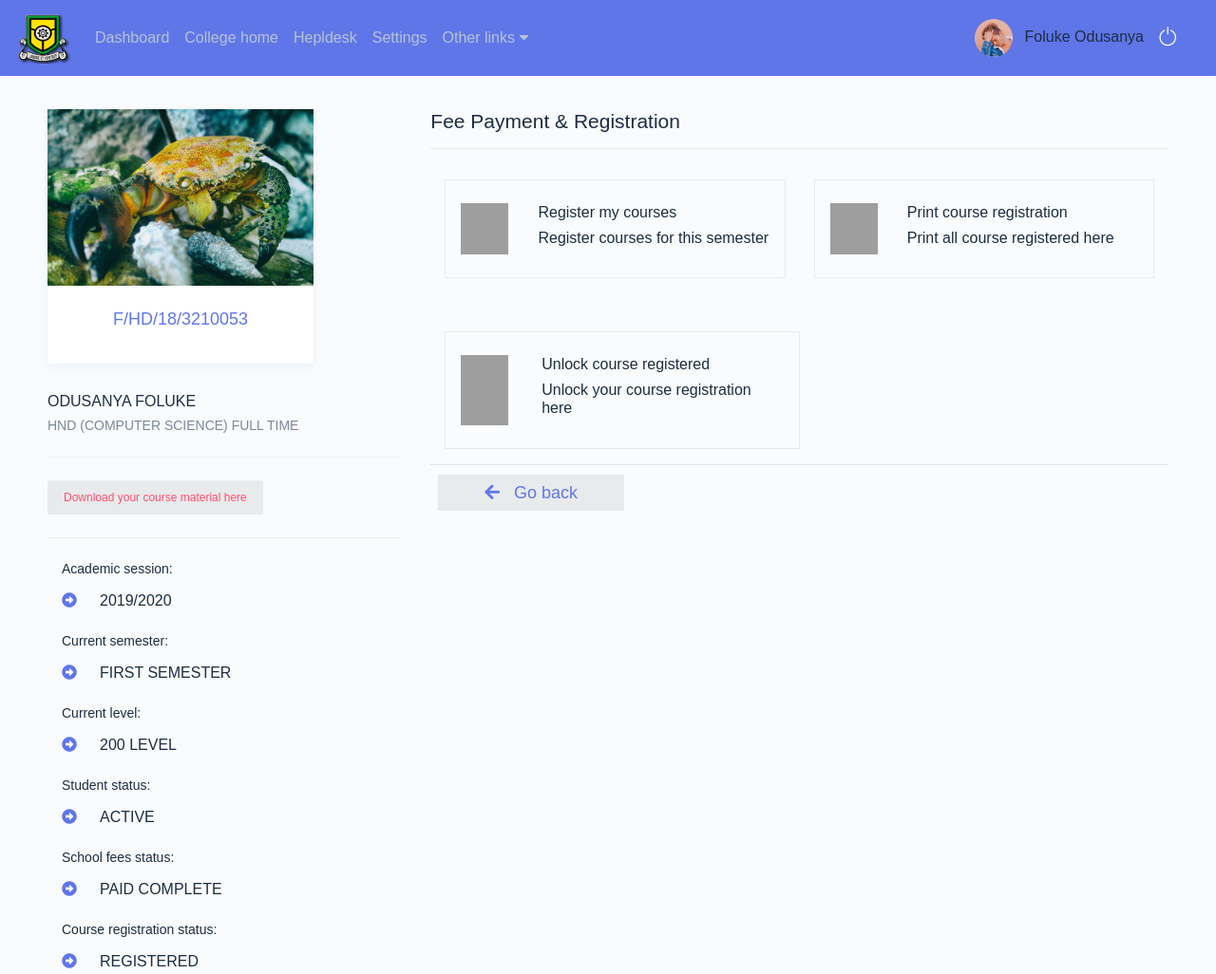
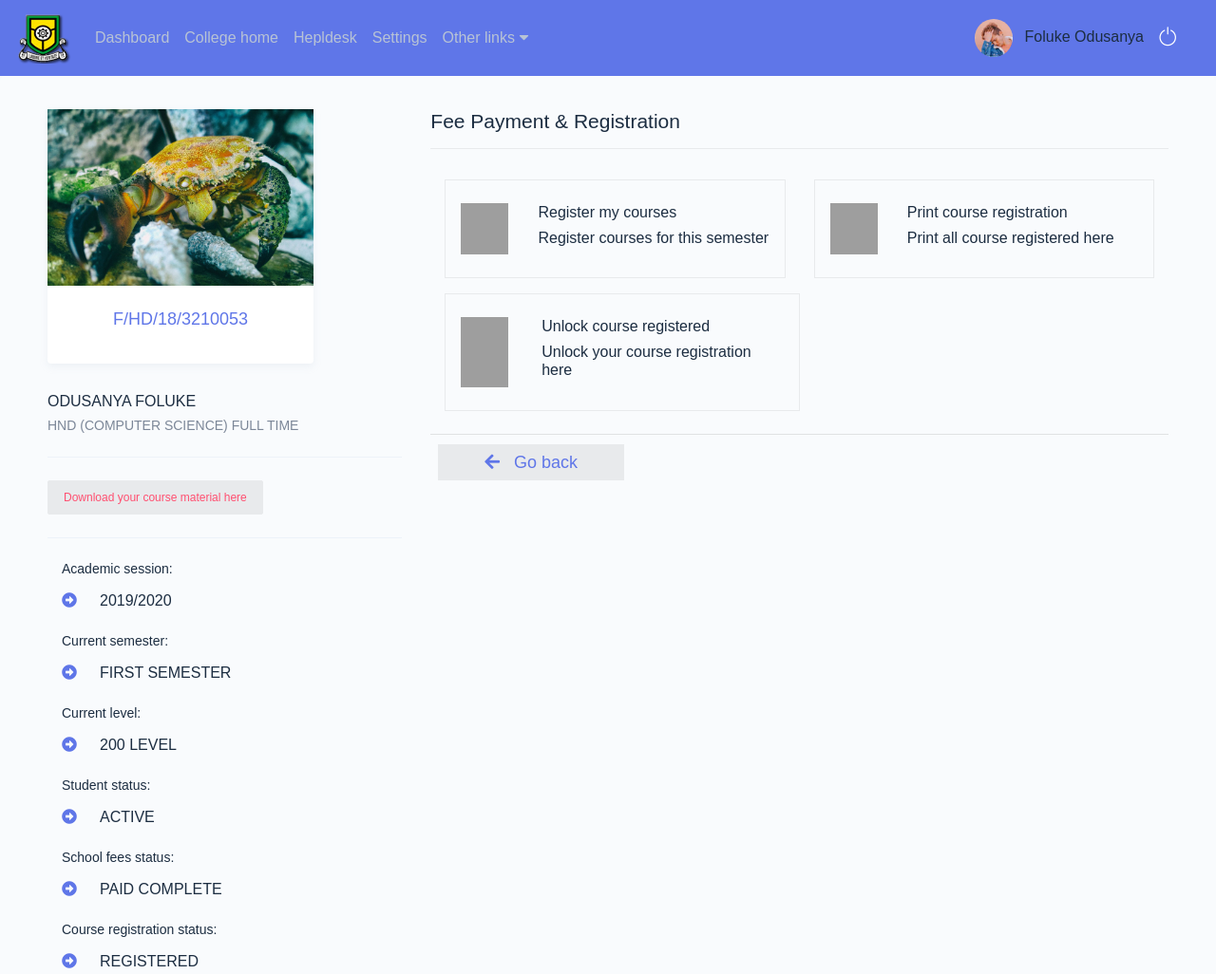
Before and after one commit to Folukie/dashboard-clone, a website: page course.html in a window 1280 px wide. Shown: the whole page at 95% size. Drawn offline with Linux system fonts and the light colour scheme; grey boxes are pictures that could not be loaded; files whose address does not match are found by name; a web font is replaced by a local one.

Commit message:
Add files via upload

```diff
--- a/course.html
+++ b/course.html
@@ -230,7 +230,8 @@
                         <div class="col-lg-8 ">
                             <div>
                                 <h3 class="border-bottom border-light text-dark pb-3">Fee Payment & Registration</h3>
-                                <div class="d-lg-flex mt-4 mb-5">
+                                <div class="mb-4">
+                                    <div class="d-lg-flex mt-4">
                                         <div class="container my-2">
                                         <div class="col-md-12 border border-light py-4">
                                             <a href="javascript:void(0);">
@@ -259,7 +260,6 @@
                                             </a>
                                         </div>
                                         </div>
-
                                     </div>
                                     <div class="container my-2">
                                         <div class="col-lg-6 col-md-12 border border-light py-4">
@@ -273,6 +273,7 @@
                                                     </div>
                                                 </div>
                                             </a>
+                                        </div>
                                         </div>
                                 </div>
                                 <hr>
```
Lines whose indentation alone changed are shown as unchanged.
